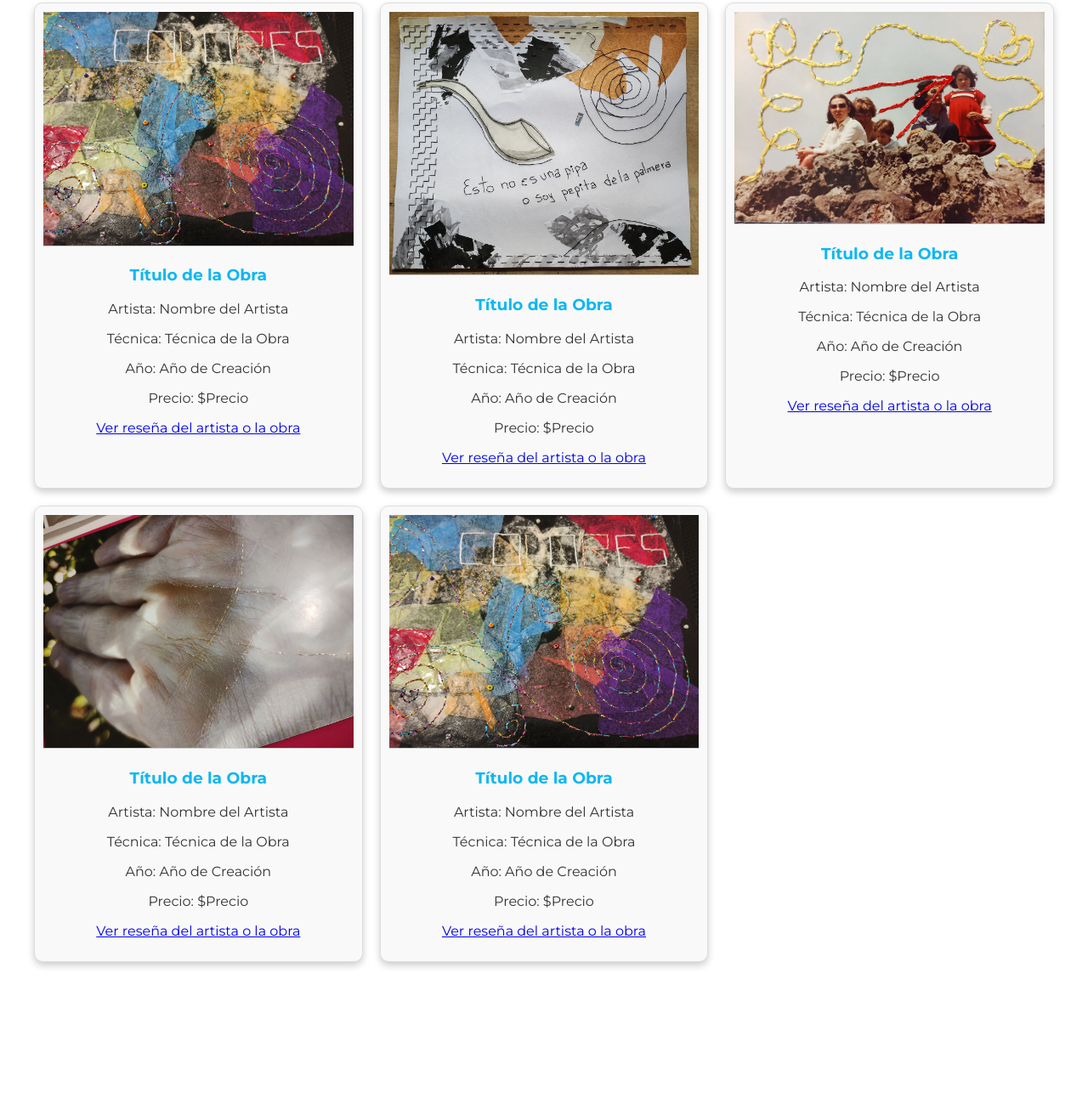
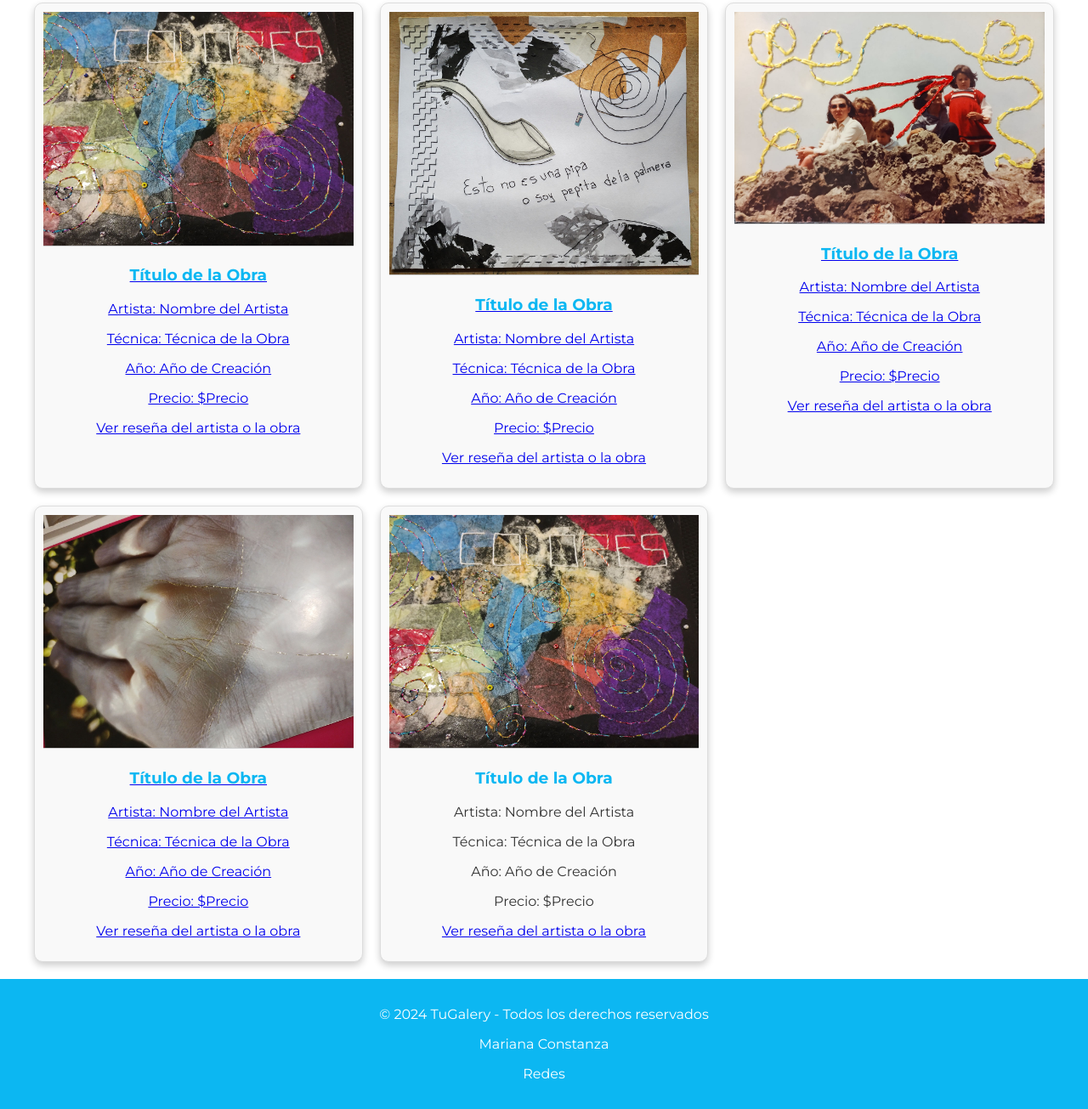
Before and after one commit to marianspace/Tugalery, a plain HTML site: page Galeria.html in a window 1280 px wide. Shown: the part 156-1461 px from the top of the page at 85% size. Before the commit the page ends 1308 px from the top, so only its background shows below. Drawn offline with Linux system fonts and the light colour scheme; a web font is replaced by a local one.

Commit message:
version1

```diff
--- a/Galeria.html
+++ b/Galeria.html
@@ -32,17 +32,43 @@
     <section id="obras" class="gallery">
         <h2>Obras</h2>
         <div class="gallery-container">
-            <div class="card">
+            <div class="card"><a href="obras/01.html">
                 <img src="img/1.jpg" alt="Obra 1">
                 <h3>Título de la Obra</h3>
                 <p>Artista: Nombre del Artista</p>
                 <p>Técnica: Técnica de la Obra</p>
                 <p>Año: Año de Creación</p>
                 <p>Precio: $Precio</p>
-                <p><a href="#reseña-obra1">Ver reseña del artista o la obra</a></p>
+                <p><a href="#reseña-obra1">Ver reseña del artista o la obra</a></p></a>
+            </div>
+            <div class="card"><a href="obras/02.html">
+                <img src="img/2.jpg" alt="Obra 2"> <h3>Título de la Obra</h3>
+                <p>Artista: Nombre del Artista</p>
+                <p>Técnica: Técnica de la Obra</p>
+                <p>Año: Año de Creación</p>
+                <p>Precio: $Precio</p>
+                <p><a href="#reseña-obra2">Ver reseña del artista o la obra</a></p></a>
+            </div>
+            <div class="card"><a href="obras/03.html">
+                <img src="img/3.jpg" alt="Obra 3">
+                <h3>Título de la Obra</h3>
+                <p>Artista: Nombre del Artista</p>
+                <p>Técnica: Técnica de la Obra</p>
+                <p>Año: Año de Creación</p>
+                <p>Precio: $Precio</p>
+                <p><a href="#reseña-obra2">Ver reseña del artista o la obra</a></p></a>
+            </div>
+            <div class="card"><a href="obras/04.html">
+                <img src="img/4.jpg" alt="Obra 4">
+                <h3>Título de la Obra</h3>
+                <p>Artista: Nombre del Artista</p>
+                <p>Técnica: Técnica de la Obra</p>
+                <p>Año: Año de Creación</p>
+                <p>Precio: $Precio</p>
+                <p><a href="#reseña-obra2">Ver reseña del artista o la obra</a></p></a>
             </div>
             <div class="card">
-                <img src="img/2.jpg" alt="Obra 2">
+                <img src="img/5.jpg" alt="Obra 5">
                 <h3>Título de la Obra</h3>
                 <p>Artista: Nombre del Artista</p>
                 <p>Técnica: Técnica de la Obra</p>
@@ -50,35 +76,13 @@
                 <p>Precio: $Precio</p>
                 <p><a href="#reseña-obra2">Ver reseña del artista o la obra</a></p>
             </div>
-            <div class="card">
-                <img src="img/3.jpg" alt="Obra 2">
-                <h3>Título de la Obra</h3>
-                <p>Artista: Nombre del Artista</p>
-                <p>Técnica: Técnica de la Obra</p>
-                <p>Año: Año de Creación</p>
-                <p>Precio: $Precio</p>
-                <p><a href="#reseña-obra2">Ver reseña del artista o la obra</a></p>
-            </div>
-            <div class="card">
-                <img src="img/4.jpg" alt="Obra 2">
-                <h3>Título de la Obra</h3>
-                <p>Artista: Nombre del Artista</p>
-                <p>Técnica: Técnica de la Obra</p>
-                <p>Año: Año de Creación</p>
-                <p>Precio: $Precio</p>
-                <p><a href="#reseña-obra2">Ver reseña del artista o la obra</a></p>
-            </div>
-            <div class="card">
-                <img src="img/5.jpg" alt="Obra 2">
-                <h3>Título de la Obra</h3>
-                <p>Artista: Nombre del Artista</p>
-                <p>Técnica: Técnica de la Obra</p>
-                <p>Año: Año de Creación</p>
-                <p>Precio: $Precio</p>
-                <p><a href="#reseña-obra2">Ver reseña del artista o la obra</a></p>
-            </div>
-
         </div>
     </section>
 
+    <footer>
+        <p>&copy; 2024 TuGalery - Todos los derechos reservados</p>
+        <p>Mariana Constanza</p>
+        <p>Redes</p> <!-- iconos de redes -->
+    </footer>
+
 </body>
```
Also changed, not shown: Contacto.html (+4 -4 lines), Index.html (+5 -6 lines), obras/01.html (+10 -14 lines), obras/02.html (+9 -12 lines), obras/03.html (+9 -12 lines), obras/04.html (+12 -6 lines), obras/obras_plantilla.html (+10 -7 lines), styles.css (+7 -8 lines), 3 other files.
